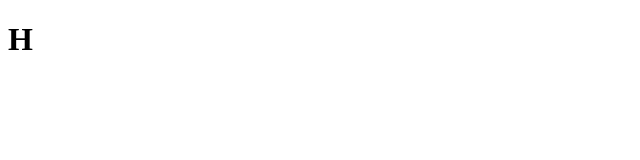
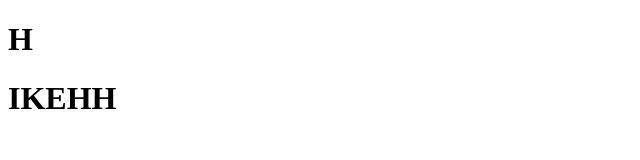
Before and after one commit to shodeq/pull-req, a plain HTML site: page index.html in a window 1280 px wide. Shown: the whole page, without its empty margins (0-640 px from the left). Drawn offline with Linux system fonts and the light colour scheme.

Commit message:
Eka ubah

```diff
--- a/index.html
+++ b/index.html
@@ -7,5 +7,6 @@
 </head>
 <body>
     <h1>H</h1>
+    <h1>IKEHH</h1>
 </body>
 </html>
```
